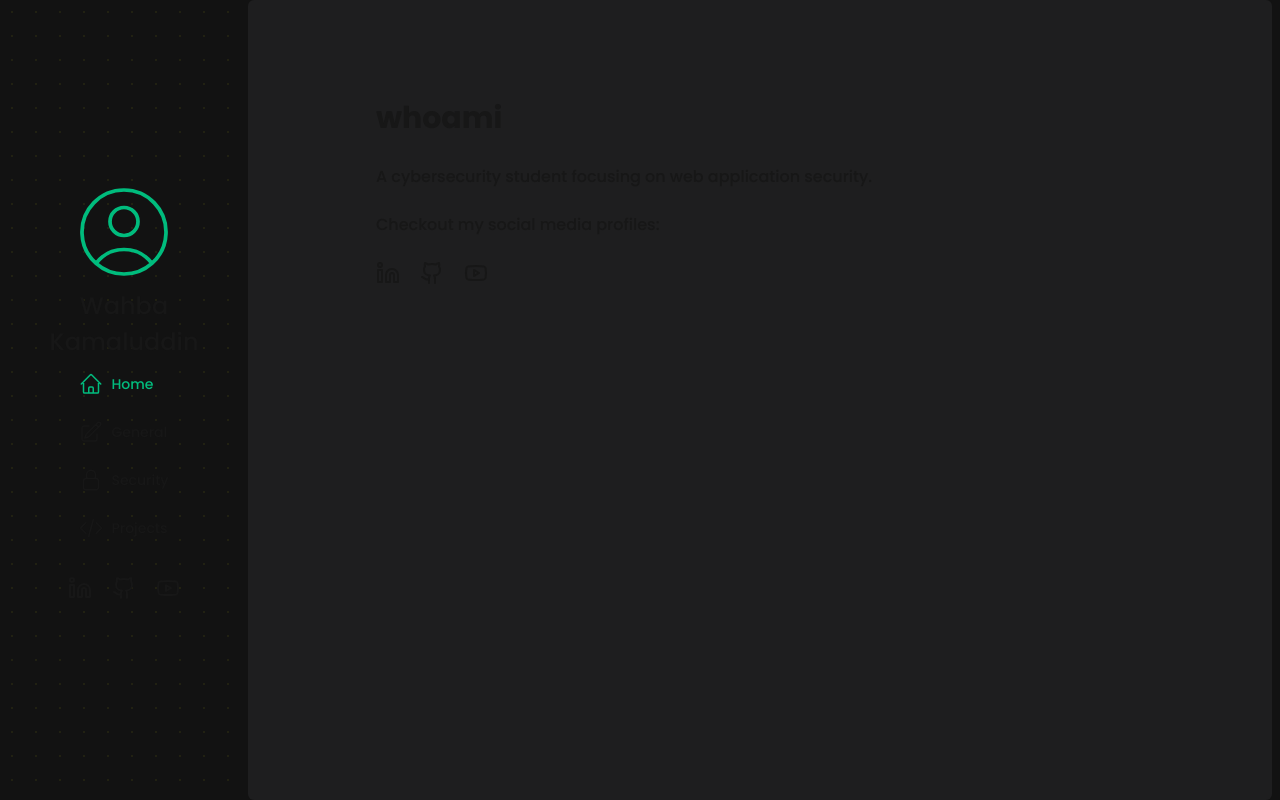
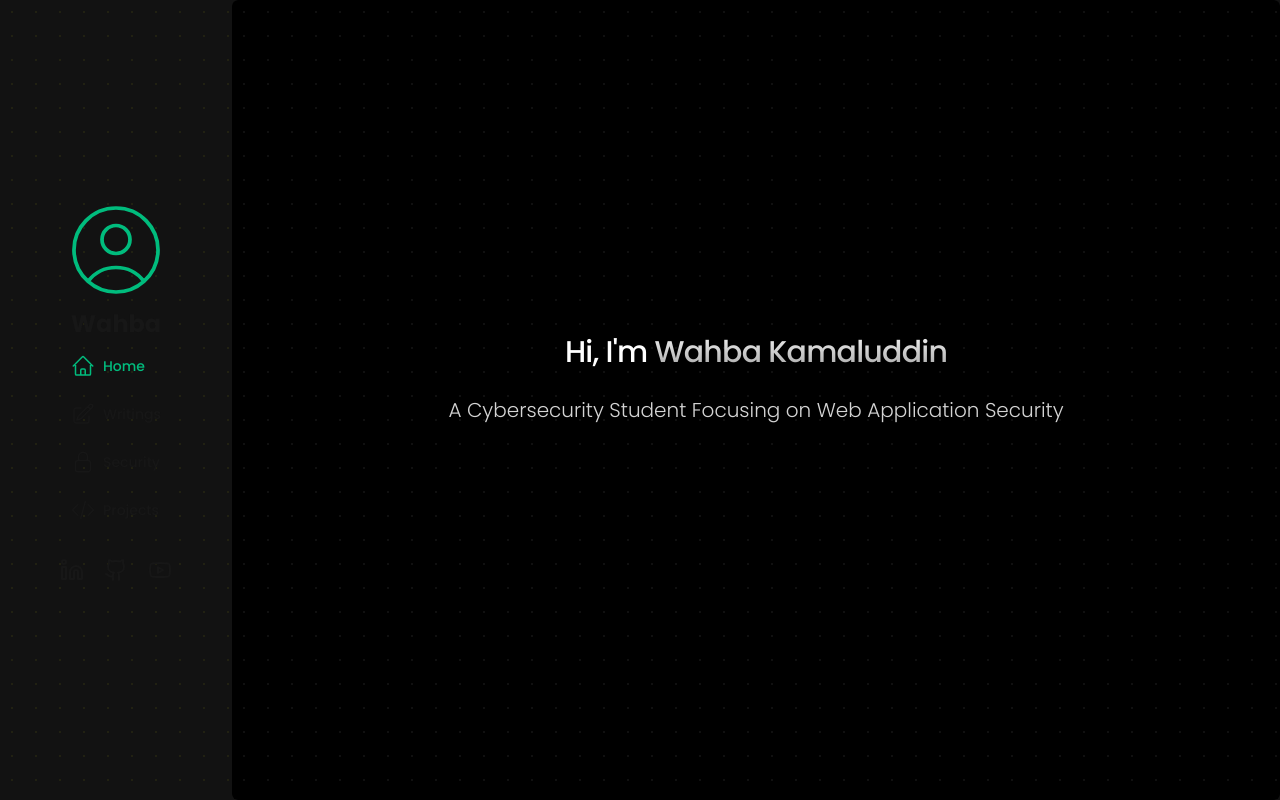
Before and after one commit to wahbakamaluddin/blog1, a Next.js app: page / in a window 1280 px wide. Built offline with nearby package versions, Linux system fonts and the light colour scheme.

Commit message:
First iter

```diff
--- a/app/layout.tsx
+++ b/app/layout.tsx
@@ -20,7 +20,7 @@ export default function RootLayout({
         className={`${poppins.className} antialiased`}
       >
         <div
-        className="flex p-2 gap-2 h-screen bg-[#121212] md:flex-row md:overflow-hidden items-center"
+        className="flex h-screen bg-[#121212] md:flex-row md:overflow-hidden items-center"
         style={{
           backgroundImage: "radial-gradient(#ffff1110 1px, transparent 1px)",
           backgroundSize: "24px 24px",
--- a/app/page.tsx
+++ b/app/page.tsx
@@ -1,15 +1,35 @@
-import SocMedIcons from "@/app/ui/sidenav/SocMedIcons"
+"use client";
+import { useRouter } from "next/navigation";
+import React, { useRef } from "react";
 
 export default function Page () {
- return (
-    <div className="py-24 px-32">
-        <h1 className="font-bold text-[30px]">{ "whoami" }</h1>
-        <div>
-            <p className="font-small pt-6">{ "A cybersecurity student focusing on web application security." }</p>
-            <p className="font-small pt-6">{ "Checkout my social media profiles:" }</p>
-            <div className="pt-6"><SocMedIcons /></div>
+  const containerRef = useRef<HTMLDivElement | null>(null);
+
+  const redirect = useRouter();
+
+  return (
+    <div
+      ref={containerRef}
+      className="min-h-screen bg-black relative overflow-hidden before:absolute before:inset-0 before:z-0 before:bg-[radial-gradient(#ffffff10_1px,transparent_1px)] before:[background-size:24px_24px]"
+    >
+      <div
+        className="absolute inset-0 z-0 pointer-events-none"
+      />
+      <div className="relative z-10 min-h-screen flex items-center justify-center px-4 py-20">
+        <div className="max-w-4xl mx-auto text-center">
+          <div className="space-y-6 mb-10">
+            <h1 className="text-3xl font-medium tracking-tight">
+              <span className="text-white">Hi, I&apos;m </span>
+              <span className="bg-gradient-to-b from-neutral-50 to-neutral-400 bg-clip-text text-transparent">
+                Wahba Kamaluddin
+              </span>
+            </h1>
+            <p className="text-lg md:text-xl text-neutral-400 max-w-2xl mx-auto leading-relaxed font-light">
+            <span className="text-neutral-300">A Cybersecurity Student Focusing on Web Application Security</span>{" "}
+            </p>
+          </div>
         </div>
-
+      </div>
     </div>
- )
+  );
 }
--- a/app/ui/sidenav/NavLinks.tsx
+++ b/app/ui/sidenav/NavLinks.tsx
@@ -12,7 +12,7 @@ import clsx from 'clsx';
 
 const links = [
     { name: 'Home', href: '/', icon: HomeIcon},
-    { name: 'General', href: '/general', icon: PencilSquareIcon},
+    { name: 'Writings', href: '/writings', icon: PencilSquareIcon},
     { name: 'Security', href: '/security', icon: LockClosedIcon},
     { name: 'Projects', href: '/projects', icon: CodeBracketIcon}
 ];
--- a/app/ui/sidenav/sidenav.tsx
+++ b/app/ui/sidenav/sidenav.tsx
@@ -19,8 +19,7 @@ export default function SideNav() {
                     href="/"
                     className="flex flex-col items-center"
                 >
-                    <p className="font-medium text-[24px]">Wahba </p>
-                    <p className="font-medium text-[24px]">Kamaluddin</p>
+                    <p className="font-bold text-[24px]">Wahba </p>
                 </Link>
             </div>
             <div className="">
```
Also changed, not shown: app/writings/page.tsx (renamed from app/general/page.tsx).
